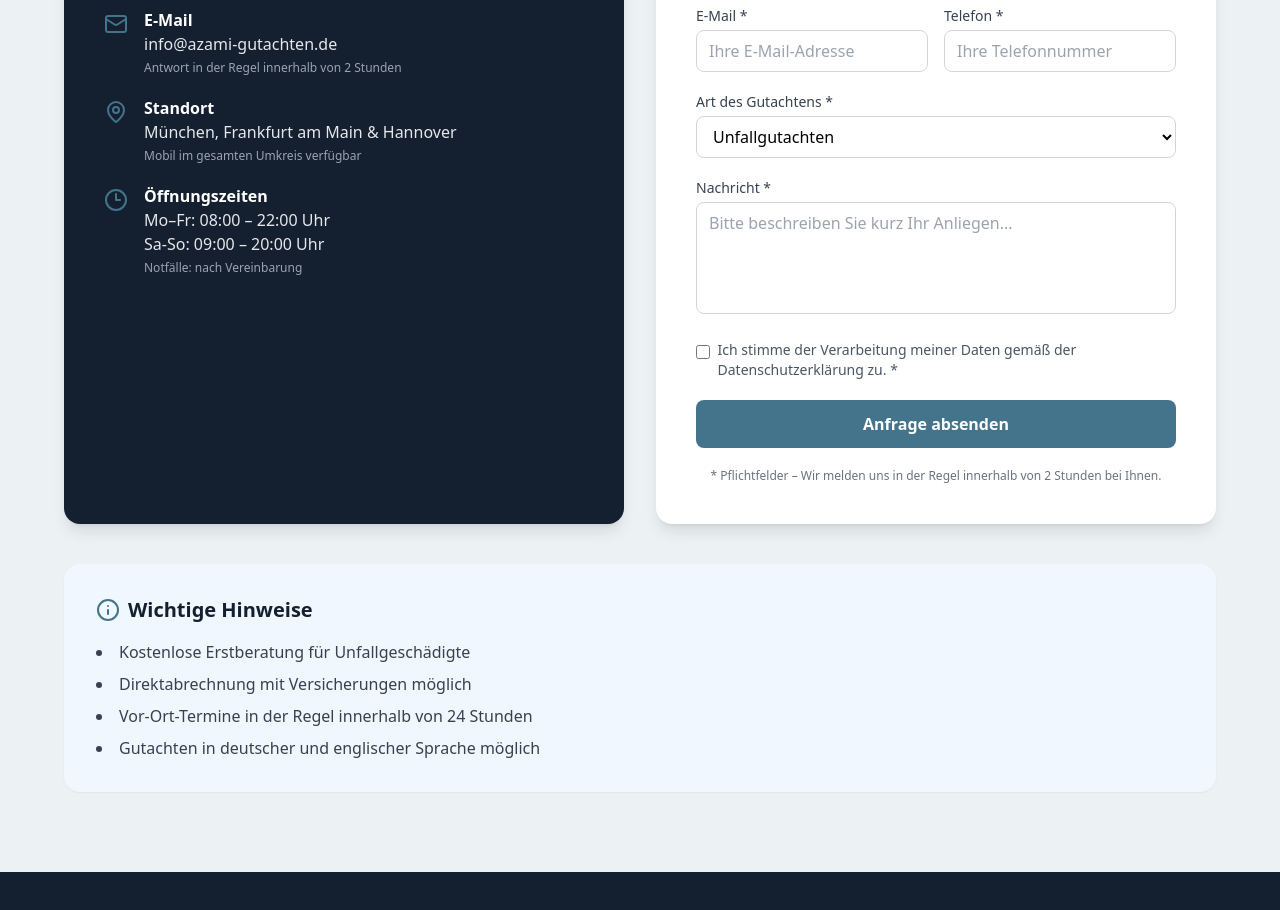
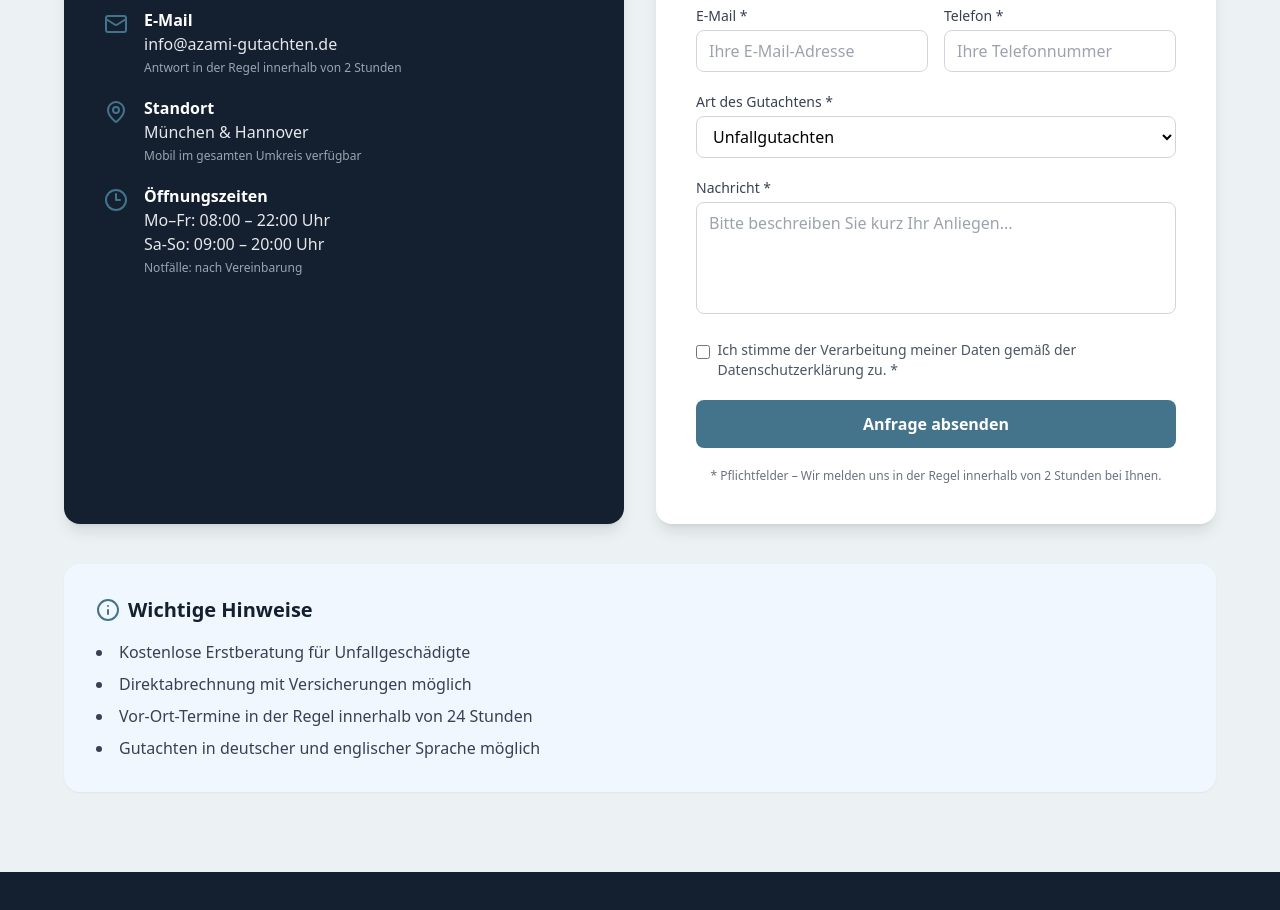
Before and after one commit to Mo-167/azami-kfz-gutachten, a React (Vite) app: page / in a window 1280 px wide. Shown: the part 2980-3890 px from the top of the page. Built offline with nearby package versions, Linux system fonts and the light colour scheme.

Commit message:
Update Standort im Contact-Bereich

```diff
--- a/src/components/Contact.tsx
+++ b/src/components/Contact.tsx
@@ -61,7 +61,7 @@ export default function Contact() {
                 <div>
                   <p className="font-semibold">Standort</p>
                   <p className="text-gray-200">
-                    München, Frankfurt am Main &amp; Hannover
+                    München &amp; Hannover
                   </p>
                   <p className="text-xs text-gray-400 mt-1">
                     Mobil im gesamten Umkreis verfügbar
```
